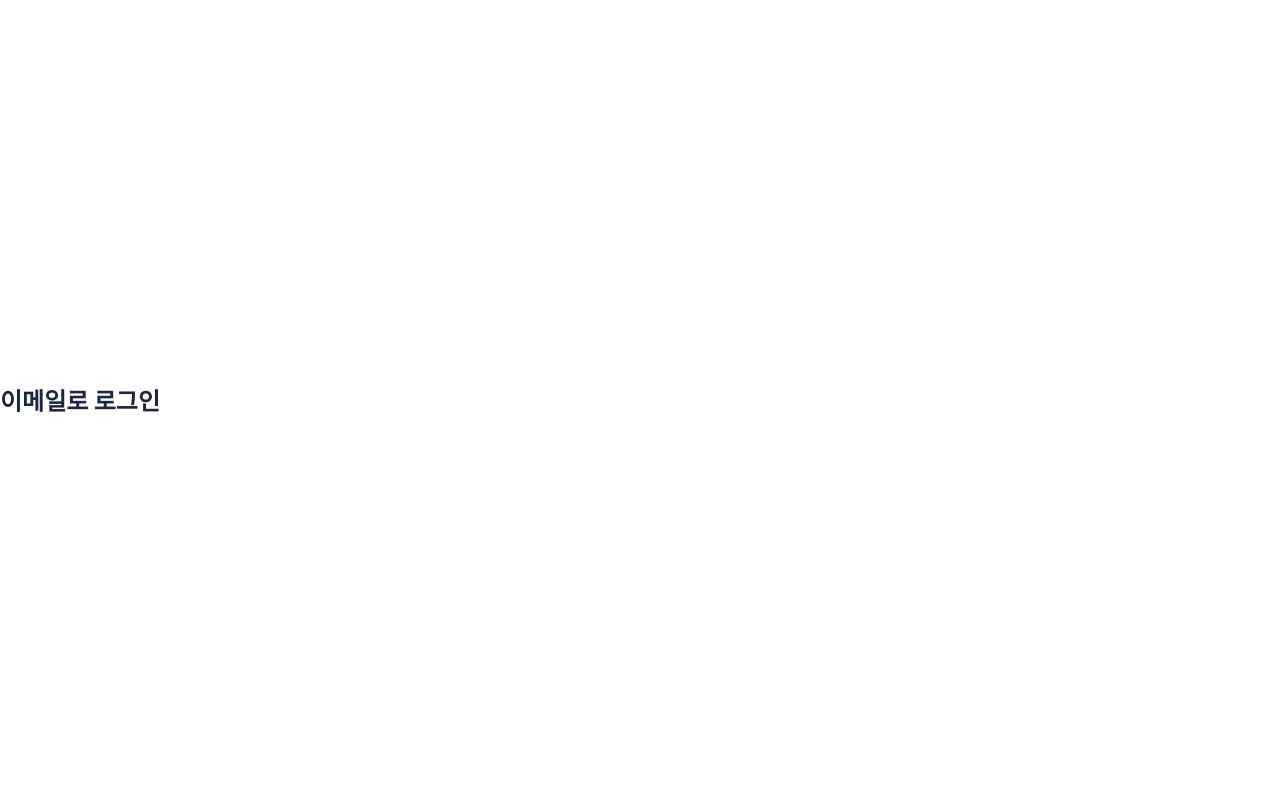
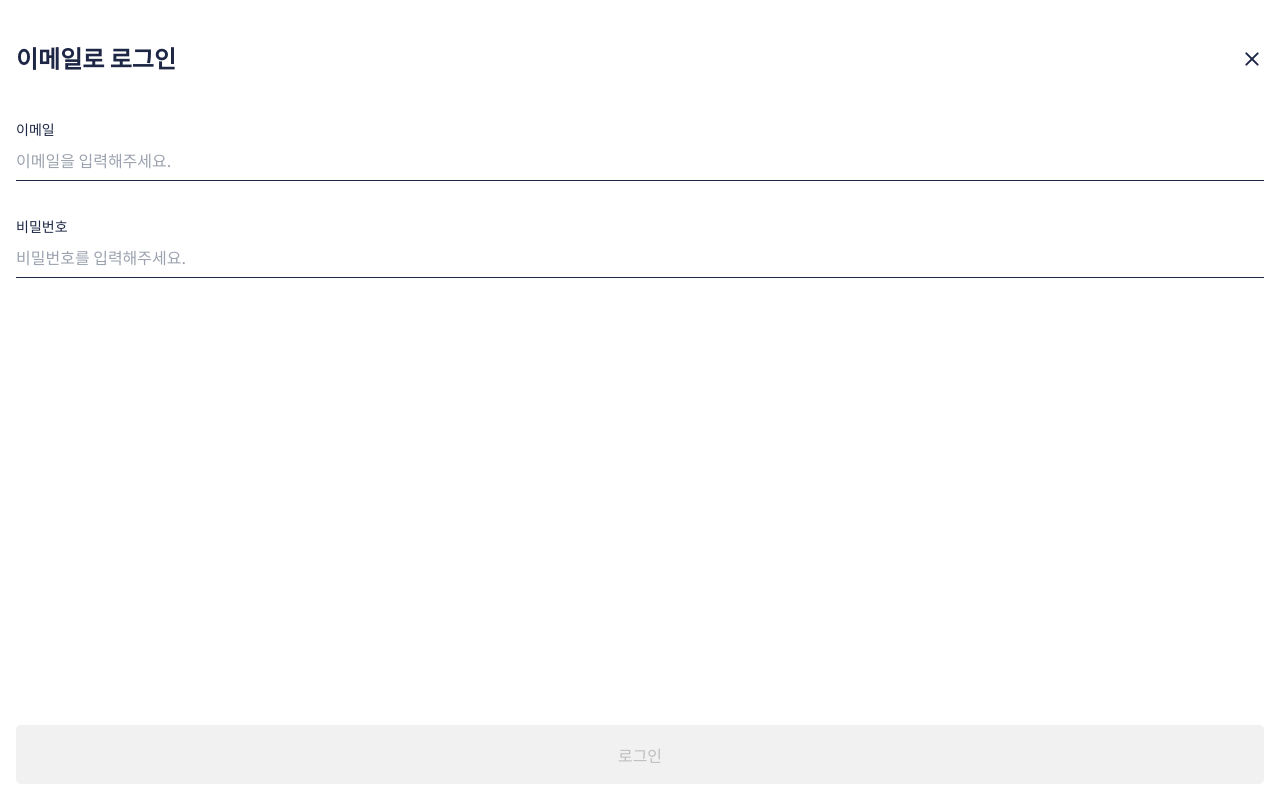
Before and after one commit to jasonkang14/jason-kang-ui, a React (Vite) app: page /login in a window 1280 px wide. Built offline with nearby package versions, Linux system fonts and the light colour scheme.

Commit message:
Create a login page with tailwind and storybook

```diff
--- /dev/null
+++ b/src/components/Label.tsx
@@ -0,0 +1,12 @@
+interface ILabelProps {
+  children: string;
+  htmlFor: string;
+}
+
+export default function Label({ children, htmlFor }: ILabelProps) {
+  return (
+    <label className="text-sm text-primary inline-block" htmlFor={htmlFor}>
+      {children}
+    </label>
+  );
+}
--- a/src/index.css
+++ b/src/index.css
@@ -15,3 +15,7 @@ body {
   min-width: 320px;
   min-height: 100vh;
 }
+
+input {
+  outline: none;
+}
--- a/src/pages/LoginPage.tsx
+++ b/src/pages/LoginPage.tsx
@@ -1,9 +1,55 @@
+import { useState } from "react";
+import "./login.css";
+import Label from "../components/Label";
 import { PageTitle } from "../components/PageTitle";
+import { IconButton } from "../stories/buttons/IconButton";
+import { DefaultTextField } from "../stories/textfields/DefaultTextField";
+import {
+  flexColumnSpaceBetween,
+  flexRowSpaceBetweenCenter,
+} from "../styles/flex";
+import { fullScreen } from "../styles/screen";
+import { TextButton } from "../stories/buttons/TextButton";
 
 export default function LoginPage() {
+  const [email, setEmail] = useState("");
+  const [password, setPassword] = useState("");
+  const [isPasswordVisible, setIsPasswordVisible] = useState(false);
+
   return (
-    <div>
-      <PageTitle color="primary">이메일로 로그인</PageTitle>
+    <div className={`${fullScreen} ${flexColumnSpaceBetween}`}>
+      <section className="login-input-section [&_label]:mb-2">
+        <div className={`mb-10 w-full ${flexRowSpaceBetweenCenter}`}>
+          <PageTitle color="primary">이메일로 로그인</PageTitle>
+          <IconButton
+            iconPath="/icons/ic-cancel.svg"
+            size="medium"
+            onClick={() => {}}
+          />
+        </div>
+        <Label htmlFor="email">이메일</Label>
+        <DefaultTextField
+          id="email"
+          placeholder="이메일을 입력해주세요."
+          value={email}
+          onChange={(e) => setEmail(e.target.value)}
+          onIconClick={() => setEmail("")}
+          showIcon={email.length > 0}
+        />
+        <Label htmlFor="password">비밀번호</Label>
+        <DefaultTextField
+          id="password"
+          placeholder="비밀번호를 입력해주세요."
+          value={password}
+          onChange={(e) => setPassword(e.target.value)}
+          onIconClick={() => setIsPasswordVisible((prev) => !prev)}
+          showIcon={password.length > 0}
+          type={isPasswordVisible ? "text" : "password"}
+        />
+      </section>
+      <TextButton onClick={() => {}} disabled={!password || !email}>
+        로그인
+      </TextButton>
     </div>
   );
 }
--- /dev/null
+++ b/src/pages/login.css
@@ -0,0 +1,7 @@
+@tailwind components;
+
+@layer components {
+  .login-input-section div:nth-child(3) {
+    @apply mb-8;
+  }
+}
--- a/src/stories/buttons/IconButton.tsx
+++ b/src/stories/buttons/IconButton.tsx
@@ -3,7 +3,6 @@ type IconButtonSize = "small" | "medium" | "large";
 interface IconButtonProps {
   size?: IconButtonSize;
   iconPath: string;
-
   onClick: () => void;
 }
 
@@ -11,7 +10,7 @@ const small = "w-[18px] h-[18px]";
 const medium = "w-[23px] h-[23px]";
 const large = "w-[42px] h-[42px]";
 
-const buttonSize = {
+const buttonSize: Record<IconButtonSize, string> = {
   small,
   medium,
   large,
@@ -20,7 +19,6 @@ const buttonSize = {
 export const IconButton = ({
   onClick,
   size = "medium",
-
   iconPath,
 }: IconButtonProps) => {
   return (
--- a/src/stories/buttons/TextButton.tsx
+++ b/src/stories/buttons/TextButton.tsx
@@ -21,7 +21,7 @@ export const TextButton = ({
 }: TextButtonProps) => {
   return (
     <button
-      className={`rounded-primary-button disabled:bg-mono100 disabled:text-mono200 text-center text-button  w-full h-[59px] ${color[theme]}`}
+      className={`rounded-primary-button disabled:bg-mono100 disabled:text-mono200 text-center text-base  w-full h-[59px] ${color[theme]}`}
       disabled={disabled}
       type="button"
       onClick={onClick}
--- /dev/null
+++ b/src/stories/textfields/DefaultTextField.tsx
@@ -0,0 +1,60 @@
+import { ChangeEvent, useState } from "react";
+import { IconButton } from "../buttons/IconButton";
+import { flexRowSpaceBetweenCenter } from "../../styles/flex";
+
+interface DefaultTextFieldProps {
+  id: string;
+  onChange: (e: ChangeEvent<HTMLInputElement>) => void;
+  value?: string;
+  onIconClick: () => void;
+  type?: "text" | "password";
+  placeholder: string;
+  isError?: boolean;
+  showIcon?: boolean;
+}
+
+export const DefaultTextField = ({
+  id,
+  onChange,
+  onIconClick,
+  placeholder,
+  type = "text",
+  value = "",
+  isError = false,
+  showIcon = false,
+}: DefaultTextFieldProps) => {
+  const [isFocused, setIsFocused] = useState(false);
+
+  return (
+    <div>
+      <div
+        onFocus={() => setIsFocused(true)}
+        onBlur={() => setIsFocused(false)}
+        className={`border-b text-base ${
+          isFocused ? "border-secondary" : "border-primary"
+        } pb-2 w-full ${flexRowSpaceBetweenCenter}`}
+      >
+        <input
+          id={id}
+          className=".placeholder-mono200"
+          placeholder={placeholder}
+          type={type}
+          onChange={onChange}
+          value={value}
+        />
+        {showIcon && (
+          <IconButton
+            iconPath={
+              type === "text"
+                ? "/icons/ic-delete-dark.svg"
+                : "/icons/ic-view.svg"
+            }
+            size="small"
+            onClick={onIconClick}
+          />
+        )}
+      </div>
+      {isError && <div>에러메세지</div>}
+    </div>
+  );
+};
--- /dev/null
+++ b/src/styles/flex.ts
@@ -0,0 +1,4 @@
+export const flexRowSpaceBetweenCenter =
+  "flex justify-between items-center text-base";
+
+export const flexColumnSpaceBetween = "flex flex-col justify-between";
--- /dev/null
+++ b/src/styles/screen.ts
@@ -0,0 +1 @@
+export const fullScreen = "w-screen h-screen pt-10 px-4 pb-4";
--- a/tailwind.config.js
+++ b/tailwind.config.js
@@ -9,7 +9,14 @@ export default {
       body: ["Noto Sans KR"],
     },
     fontSize: {
-      sm: ["14px", "20px"],
+      sm: [
+        "14px",
+        {
+          lineHeight: "21px",
+          letterSpacing: "0",
+          fontWeight: "400",
+        },
+      ],
       lg: ["20px", "28px"],
       "2xl": [
         "24px",
@@ -19,7 +26,7 @@ export default {
           fontWeight: "700",
         },
       ],
-      button: [
+      base: [
         "16px",
         {
           lineHeight: "24px",
```
Also changed, not shown: 2 other files (tests, documents, lock files or other folders).
